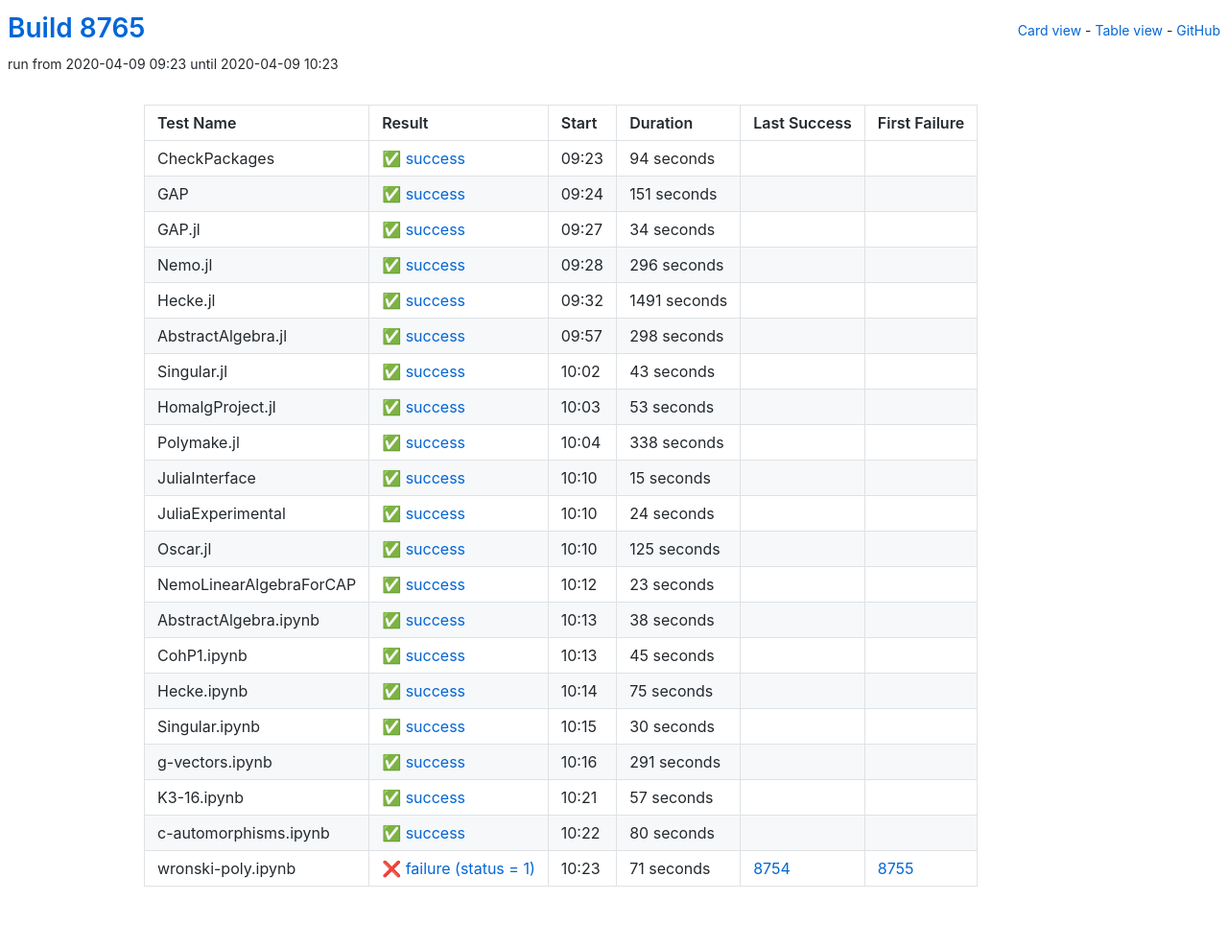
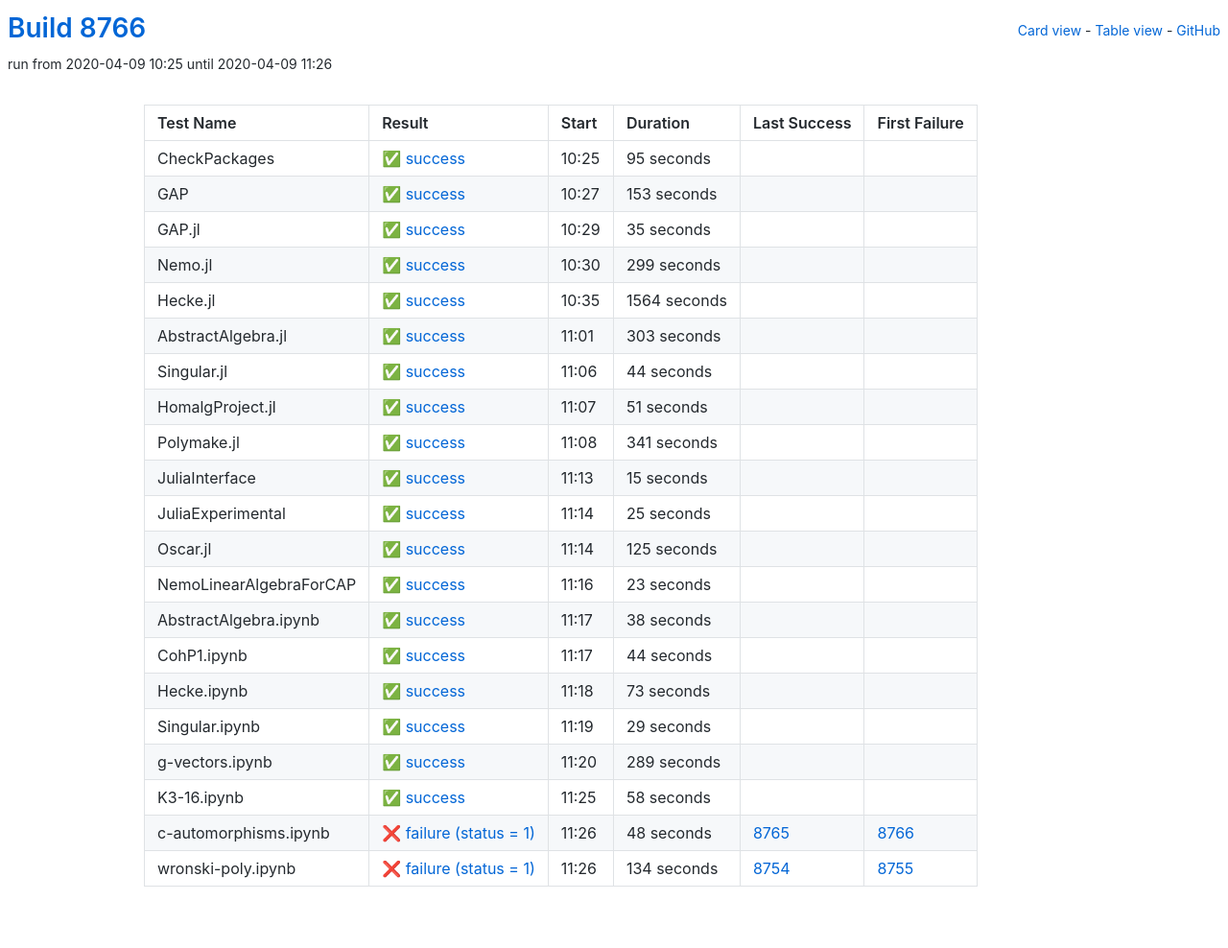
Before and after one commit to oscar-system/oscar-ci-status, a Jekyll site: the page built from table.html, in a window 1280 px wide. Shown: the whole page at 96% size. Built offline with Jekyll 4.4.1, drawn with Linux system fonts in a browser that asks for light colours.

Commit message:
Build 8766

```diff
--- a/_data/ci.yml
+++ b/_data/ci.yml
@@ -1,104 +1,104 @@
-build: 8765
-build_url: https://oscarci.mathematik.uni-kl.de/job/oscar/8765/
+build: 8766
+build_url: https://oscarci.mathematik.uni-kl.de/job/oscar/8766/
 job: oscar
 tests:
-- duration: 94
+- duration: 95
   exitcode: 0
   first_failure: false
   first_failure_url: null
   last_success: false
   last_success_url: null
-  log: https://oscarci.mathematik.uni-kl.de/job/oscar/8765/artifact/logs/build-8765/CheckPackages.log
+  log: https://oscarci.mathematik.uni-kl.de/job/oscar/8766/artifact/logs/build-8766/CheckPackages.log
   name: CheckPackages
-  start: 2020-04-09 09:23
+  start: 2020-04-09 10:25
   status: success
   success: true
-- duration: 151
+- duration: 153
   exitcode: 0
   first_failure: false
   first_failure_url: null
   last_success: false
   last_success_url: null
-  log: https://oscarci.mathematik.uni-kl.de/job/oscar/8765/artifact/logs/build-8765/GAP.log
+  log: https://oscarci.mathematik.uni-kl.de/job/oscar/8766/artifact/logs/build-8766/GAP.log
   name: GAP
-  start: 2020-04-09 09:24
+  start: 2020-04-09 10:27
   status: success
   success: true
-- duration: 34
+- duration: 35
   exitcode: 0
   first_failure: false
   first_failure_url: null
   last_success: false
   last_success_url: null
-  log: https://oscarci.mathematik.uni-kl.de/job/oscar/8765/artifact/logs/build-8765/GAP.jl.log
+  log: https://oscarci.mathematik.uni-kl.de/job/oscar/8766/artifact/logs/build-8766/GAP.jl.log
   name: GAP.jl
-  start: 2020-04-09 09:27
+  start: 2020-04-09 10:29
   status: success
   success: true
-- duration: 296
+- duration: 299
   exitcode: 0
   first_failure: false
   first_failure_url: null
   last_success: false
   last_success_url: null
-  log: https://oscarci.mathematik.uni-kl.de/job/oscar/8765/artifact/logs/build-8765/Nemo.jl.log
+  log: https://oscarci.mathematik.uni-kl.de/job/oscar/8766/artifact/logs/build-8766/Nemo.jl.log
   name: Nemo.jl
-  start: 2020-04-09 09:28
+  start: 2020-04-09 10:30
   status: success
   success: true
-- duration: 1491
+- duration: 1564
   exitcode: 0
   first_failure: false
   first_failure_url: null
   last_success: false
   last_success_url: null
-  log: https://oscarci.mathematik.uni-kl.de/job/oscar/8765/artifact/logs/build-8765/Hecke.jl.log
+  log: https://oscarci.mathematik.uni-kl.de/job/oscar/8766/artifact/logs/build-8766/Hecke.jl.log
   name: Hecke.jl
-  start: 2020-04-09 09:32
+  start: 2020-04-09 10:35
   status: success
   success: true
-- duration: 298
+- duration: 303
   exitcode: 0
   first_failure: false
   first_failure_url: null
   last_success: false
   last_success_url: null
-  log: https://oscarci.mathematik.uni-kl.de/job/oscar/8765/artifact/logs/build-8765/AbstractAlgebra.jl.log
+  log: https://oscarci.mathematik.uni-kl.de/job/oscar/8766/artifact/logs/build-8766/AbstractAlgebra.jl.log
   name: AbstractAlgebra.jl
-  start: 2020-04-09 09:57
+  start: 2020-04-09 11:01
   status: success
   success: true
-- duration: 43
+- duration: 44
   exitcode: 0
   first_failure: false
   first_failure_url: null
   last_success: false
   last_success_url: null
-  log: https://oscarci.mathematik.uni-kl.de/job/oscar/8765/artifact/logs/build-8765/Singular.jl.log
+  log: https://oscarci.mathematik.uni-kl.de/job/oscar/8766/artifact/logs/build-8766/Singular.jl.log
   name: Singular.jl
-  start: 2020-04-09 10:02
+  start: 2020-04-09 11:06
   status: success
   success: true
-- duration: 53
+- duration: 51
   exitcode: 0
   first_failure: false
   first_failure_url: null
   last_success: false
   last_success_url: null
-  log: https://oscarci.mathematik.uni-kl.de/job/oscar/8765/artifact/logs/build-8765/HomalgProject.jl.log
+  log: https://oscarci.mathematik.uni-kl.de/job/oscar/8766/artifact/logs/build-8766/HomalgProject.jl.log
   name: HomalgProject.jl
-  start: 2020-04-09 10:03
+  start: 2020-04-09 11:07
   status: success
   success: true
-- duration: 338
+- duration: 341
   exitcode: 0
   first_failure: false
   first_failure_url: null
   last_success: false
   last_success_url: null
-  log: https://oscarci.mathematik.uni-kl.de/job/oscar/8765/artifact/logs/build-8765/Polymake.jl.log
+  log: https://oscarci.mathematik.uni-kl.de/job/oscar/8766/artifact/logs/build-8766/Polymake.jl.log
   name: Polymake.jl
-  start: 2020-04-09 10:04
+  start: 2020-04-09 11:08
   status: success
   success: true
 - duration: 15
@@ -107,20 +107,20 @@ tests:
   first_failure_url: null
   last_success: false
   last_success_url: null
-  log: https://oscarci.mathematik.uni-kl.de/job/oscar/8765/artifact/logs/build-8765/JuliaInterface.log
+  log: https://oscarci.mathematik.uni-kl.de/job/oscar/8766/artifact/logs/build-8766/JuliaInterface.log
   name: JuliaInterface
-  start: 2020-04-09 10:10
+  start: 2020-04-09 11:13
   status: success
   success: true
-- duration: 24
+- duration: 25
   exitcode: 0
   first_failure: false
   first_failure_url: null
   last_success: false
   last_success_url: null
-  log: https://oscarci.mathematik.uni-kl.de/job/oscar/8765/artifact/logs/build-8765/JuliaExperimental.log
+  log: https://oscarci.mathematik.uni-kl.de/job/oscar/8766/artifact/logs/build-8766/JuliaExperimental.log
   name: JuliaExperimental
-  start: 2020-04-09 10:10
+  start: 2020-04-09 11:14
   status: success
   success: true
 - duration: 125
@@ -129,9 +129,9 @@ tests:
   first_failure_url: null
   last_success: false
   last_success_url: null
-  log: https://oscarci.mathematik.uni-kl.de/job/oscar/8765/artifact/logs/build-8765/Oscar.jl.log
+  log: https://oscarci.mathematik.uni-kl.de/job/oscar/8766/artifact/logs/build-8766/Oscar.jl.log
   name: Oscar.jl
-  start: 2020-04-09 10:10
+  start: 2020-04-09 11:14
   status: success
   success: true
 - duration: 23
@@ -140,9 +140,9 @@ tests:
   first_failure_url: null
   last_success: false
   last_success_url: null
-  log: https://oscarci.mathematik.uni-kl.de/job/oscar/8765/artifact/logs/build-8765/NemoLinearAlgebraForCAP.log
+  log: https://oscarci.mathematik.uni-kl.de/job/oscar/8766/artifact/logs/build-8766/NemoLinearAlgebraForCAP.log
   name: NemoLinearAlgebraForCAP
-  start: 2020-04-09 10:12
+  start: 2020-04-09 11:16
   status: success
   success: true
 - duration: 38
@@ -151,85 +151,85 @@ tests:
   first_failure_url: null
   last_success: false
   last_success_url: null
-  log: https://oscarci.mathematik.uni-kl.de/job/oscar/8765/artifact/logs/build-8765/AbstractAlgebra.ipynb.log
+  log: https://oscarci.mathematik.uni-kl.de/job/oscar/8766/artifact/logs/build-8766/AbstractAlgebra.ipynb.log
   name: AbstractAlgebra.ipynb
-  start: 2020-04-09 10:13
+  start: 2020-04-09 11:17
   status: success
   success: true
-- duration: 45
+- duration: 44
   exitcode: 0
   first_failure: false
   first_failure_url: null
   last_success: false
   last_success_url: null
-  log: https://oscarci.mathematik.uni-kl.de/job/oscar/8765/artifact/logs/build-8765/CohP1.ipynb.log
+  log: https://oscarci.mathematik.uni-kl.de/job/oscar/8766/artifact/logs/build-8766/CohP1.ipynb.log
   name: CohP1.ipynb
-  start: 2020-04-09 10:13
+  start: 2020-04-09 11:17
   status: success
   success: true
-- duration: 75
+- duration: 73
   exitcode: 0
   first_failure: false
   first_failure_url: null
   last_success: false
   last_success_url: null
-  log: https://oscarci.mathematik.uni-kl.de/job/oscar/8765/artifact/logs/build-8765/Hecke.ipynb.log
+  log: https://oscarci.mathematik.uni-kl.de/job/oscar/8766/artifact/logs/build-8766/Hecke.ipynb.log
   name: Hecke.ipynb
-  start: 2020-04-09 10:14
+  start: 2020-04-09 11:18
   status: success
   success: true
-- duration: 30
+- duration: 29
   exitcode: 0
   first_failure: false
   first_failure_url: null
   last_success: false
   last_success_url: null
-  log: https://oscarci.mathematik.uni-kl.de/job/oscar/8765/artifact/logs/build-8765/Singular.ipynb.log
+  log: https://oscarci.mathematik.uni-kl.de/job/oscar/8766/artifact/logs/build-8766/Singular.ipynb.log
   name: Singular.ipynb
-  start: 2020-04-09 10:15
+  start: 2020-04-09 11:19
   status: success
   success: true
-- duration: 291
+- duration: 289
   exitcode: 0
   first_failure: false
   first_failure_url: null
   last_success: false
   last_success_url: null
-  log: https://oscarci.mathematik.uni-kl.de/job/oscar/8765/artifact/logs/build-8765/g-vectors.ipynb.log
+  log: https://oscarci.mathematik.uni-kl.de/job/oscar/8766/artifact/logs/build-8766/g-vectors.ipynb.log
   name: g-vectors.ipynb
-  start: 2020-04-09 10:16
+  start: 2020-04-09 11:20
   status: success
   success: true
-- duration: 57
+- duration: 58
   exitcode: 0
   first_failure: false
   first_failure_url: null
   last_success: false
   last_success_url: null
-  log: https://oscarci.mathematik.uni-kl.de/job/oscar/8765/artifact/logs/build-8765/K3-16.ipynb.log
+  log: https://oscarci.mathematik.uni-kl.de/job/oscar/8766/artifact/logs/build-8766/K3-16.ipynb.log
   name: K3-16.ipynb
-  start: 2020-04-09 10:21
+  start: 2020-04-09 11:25
   status: success
   success: true
-- duration: 80
-  exitcode: 0
-  first_failure: false
-  first_failure_url: null
-  last_success: false
-  last_success_url: null
-  log: https://oscarci.mathematik.uni-kl.de/job/oscar/8765/artifact/logs/build-8765/c-automorphisms.ipynb.log
+- duration: 48
+  exitcode: 1
+  first_failure: 8766
+  first_failure_url: https://oscarci.mathematik.uni-kl.de/job/oscar/8766/
+  last_success: 8765
+  last_success_url: https://oscarci.mathematik.uni-kl.de/job/oscar/8765/
+  log: https://oscarci.mathematik.uni-kl.de/job/oscar/8766/artifact/logs/build-8766/c-automorphisms.ipynb.log
   name: c-automorphisms.ipynb
-  start: 2020-04-09 10:22
-  status: success
-  success: true
-- duration: 71
+  start: 2020-04-09 11:26
+  status: failure
+  success: false
+- duration: 134
   exitcode: 1
   first_failure: 8755
   first_failure_url: https://oscarci.mathematik.uni-kl.de/job/oscar/8755/
   last_success: 8754
   last_success_url: https://oscarci.mathematik.uni-kl.de/job/oscar/8754/
-  log: https://oscarci.mathematik.uni-kl.de/job/oscar/8765/artifact/logs/build-8765/wronski-poly.ipynb.log
+  log: https://oscarci.mathematik.uni-kl.de/job/oscar/8766/artifact/logs/build-8766/wronski-poly.ipynb.log
   name: wronski-poly.ipynb
-  start: 2020-04-09 10:23
+  start: 2020-04-09 11:26
   status: failure
   success: false
```
Also changed, not shown: README.md.
